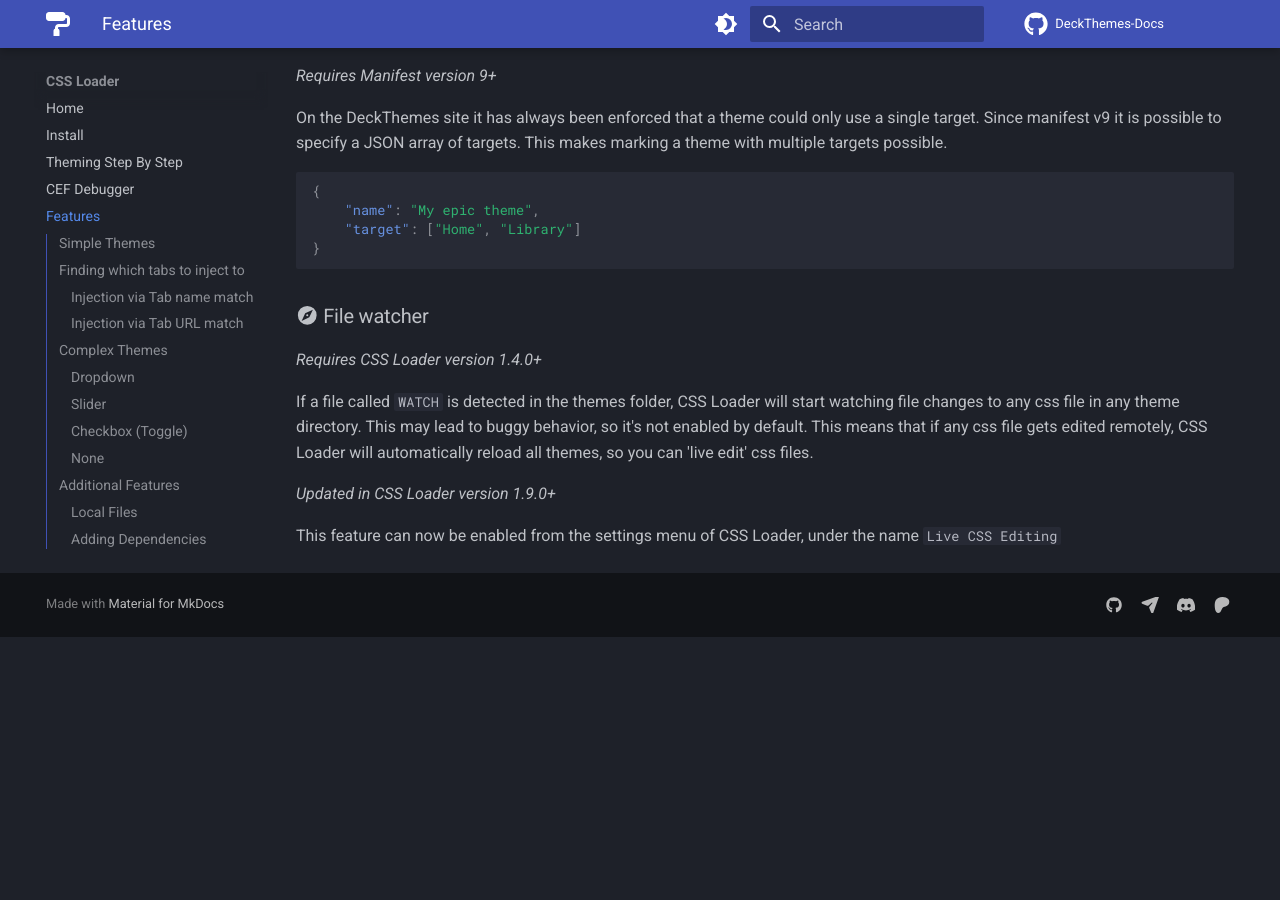
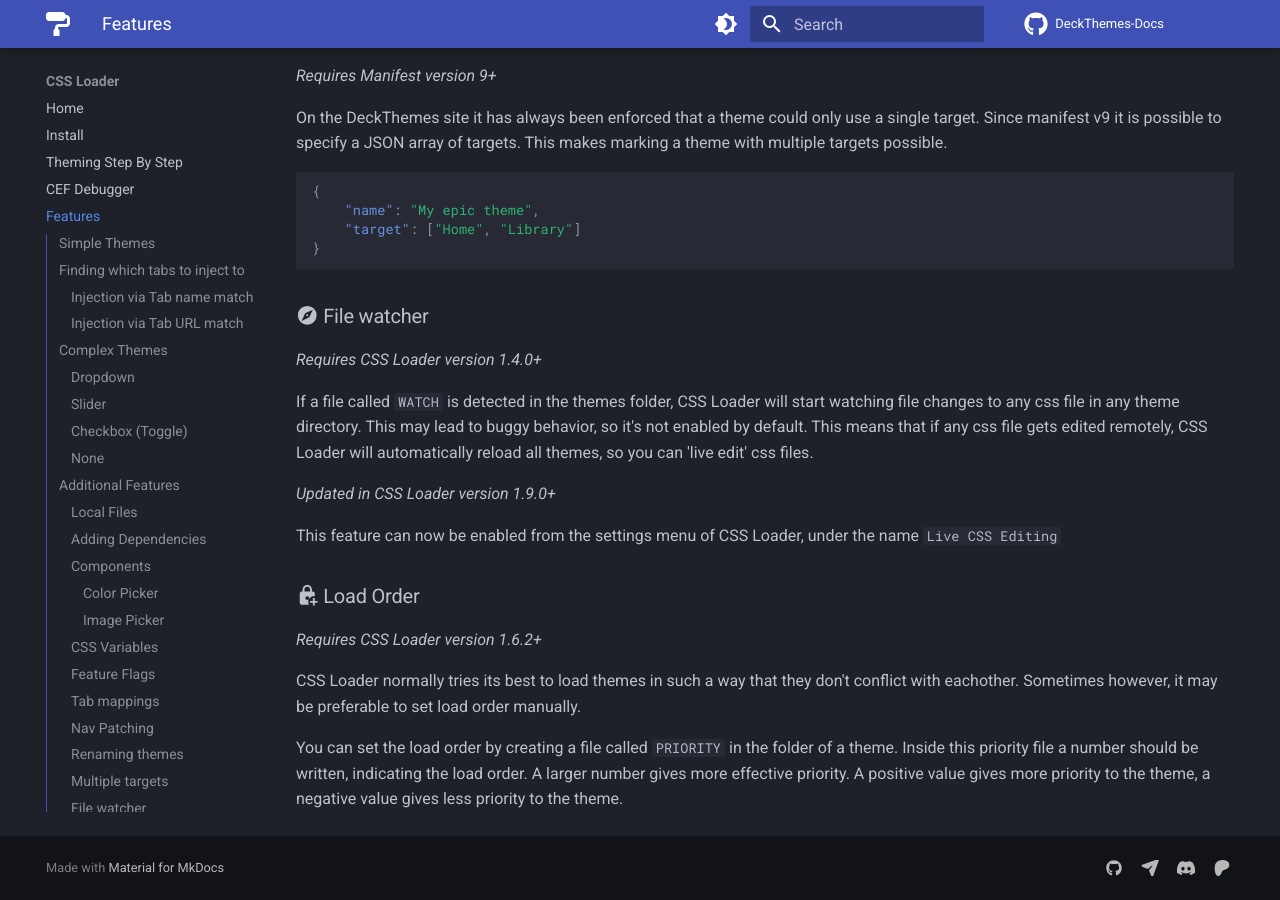
Before and after one commit to DeckThemes/DeckThemes-Docs, an MkDocs documentation site: the page built from docs/CSSLoader/Features.md, in a window 1280 px wide and 900 px high, scrolled down 10348 px. Built offline with MkDocs 1.6.1 and Material for MkDocs 9.7.7, drawn with Linux system fonts in a browser that asks for light colours; comment, search, counter and statistics services are not loaded; before the commit the page ends 10985 px from its top, so only the background shows below that.

Commit message:
Load order

```diff
--- a/docs/CSSLoader/Features.md
+++ b/docs/CSSLoader/Features.md
@@ -371,3 +371,10 @@
 *Updated in CSS Loader version 1.9.0+*
 
 This feature can now be enabled from the settings menu of CSS Loader, under the name `Live CSS Editing`
+
+### :material-lock-plus: Load Order
+*Requires CSS Loader version 1.6.2+*
+
+CSS Loader normally tries its best to load themes in such a way that they don't conflict with eachother. Sometimes however, it may be preferable to set load order manually.
+
+You can set the load order by creating a file called `PRIORITY` in the folder of a theme. Inside this priority file a number should be written, indicating the load order. A larger number gives more effective priority. A positive value gives more priority to the theme, a negative value gives less priority to the theme.
```
